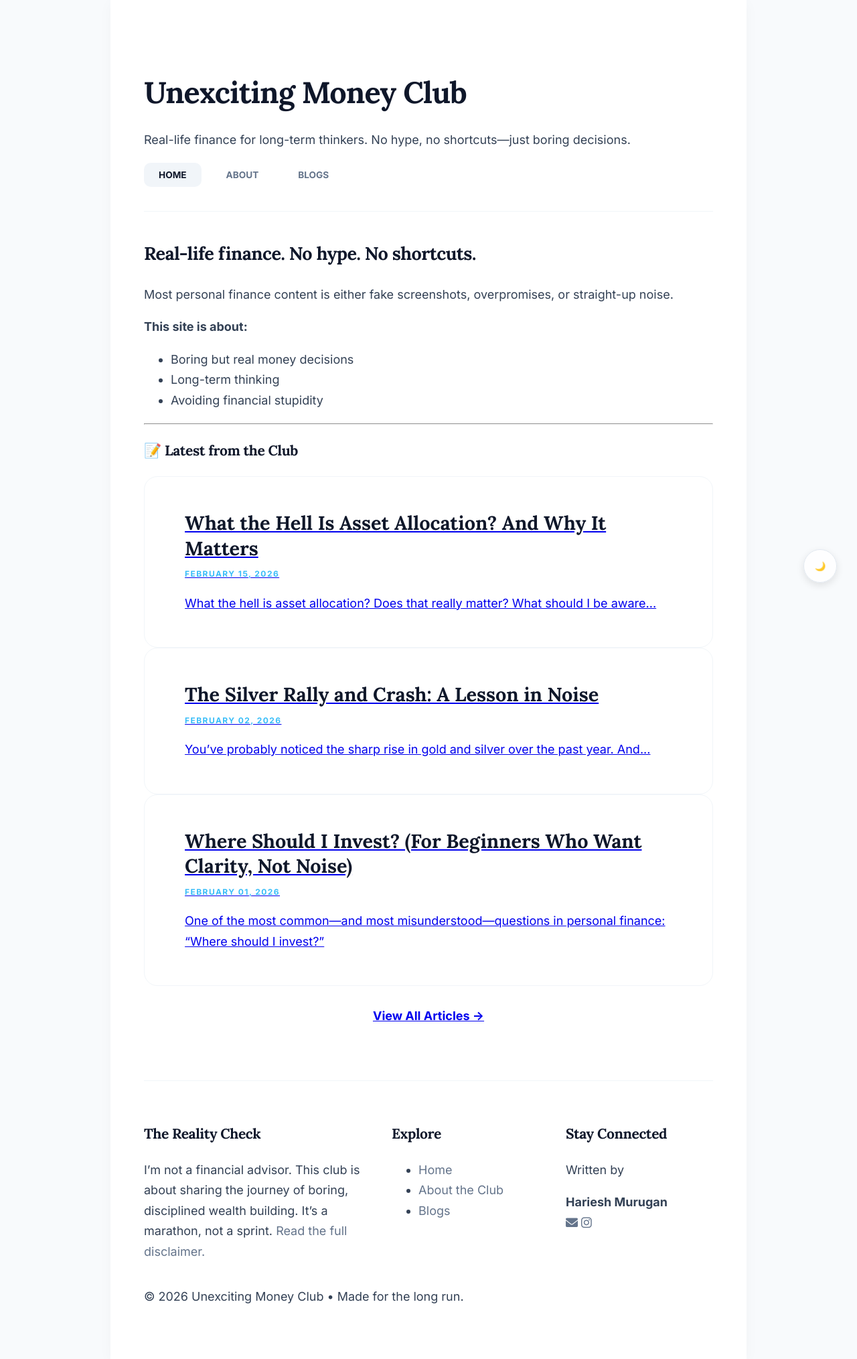
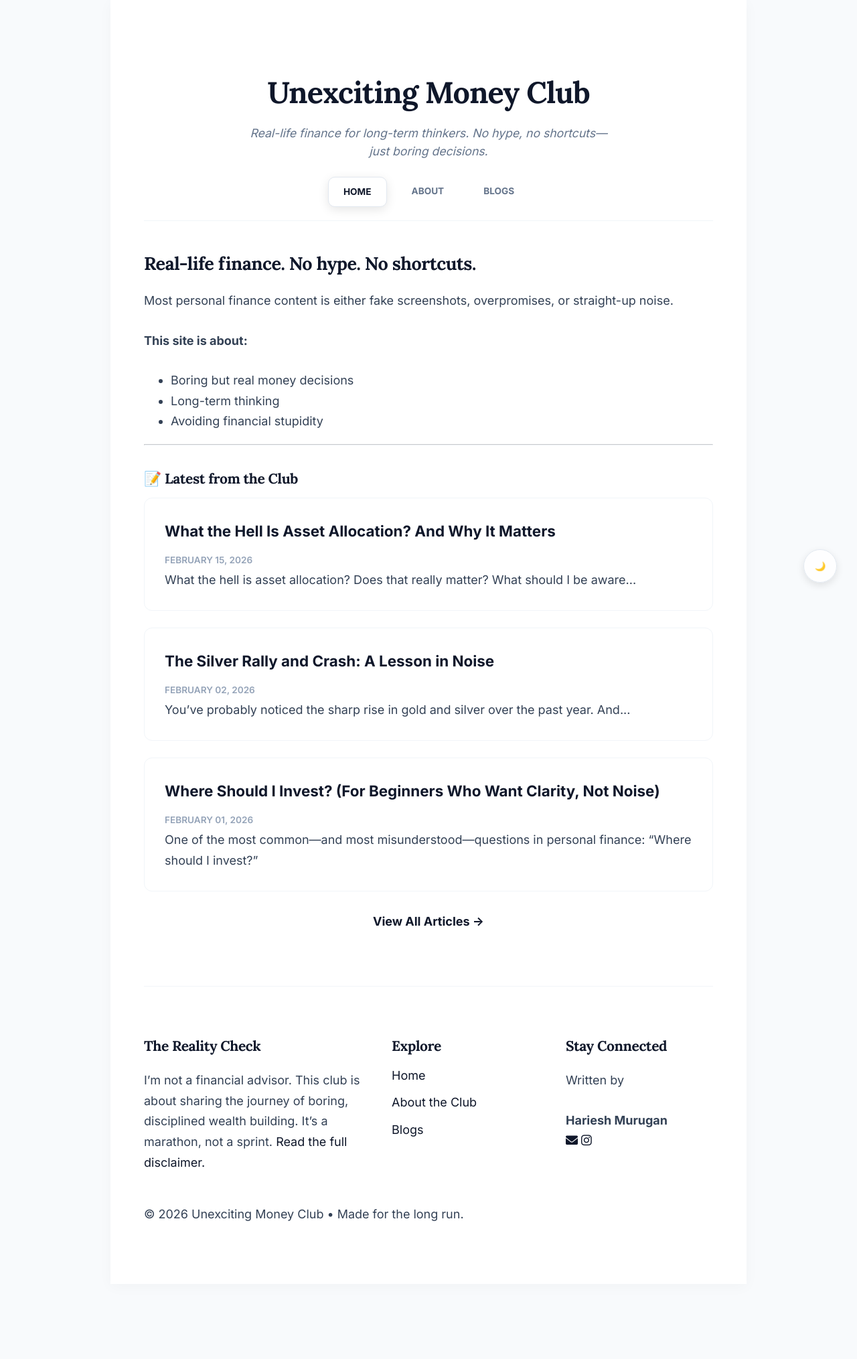
Before and after one commit to HarieshMK/HarieshMK.github.io, a Jekyll site: the page built from index.md, in a window 1280 px wide. Shown: the whole page at 67% size. Built offline with Jekyll 4.4.1, drawn with Linux system fonts in a browser that asks for light colours; after the commit the page ends 1917 px from its top, so only the background shows below that.

Commit message:
Update style.css

```diff
--- a/assets/css/style.css
+++ b/assets/css/style.css
@@ -1,4 +1,4 @@
-/* ===== 1. CORE STYLES & TYPOGRAPHY ===== */
+/* ===== 1. CORE STYLES & PREMIUM TYPOGRAPHY ===== */
 html { scroll-behavior: smooth; }
 body {
   background-color: #f8fafc;
@@ -8,7 +8,7 @@
   line-height: 1.7;
   margin: 0;
   padding: 0;
-  transition: all 0.3s ease;
+  transition: background-color 0.3s ease, color 0.3s ease;
 }
 .container {
   max-width: 850px;
@@ -17,118 +17,314 @@
   padding: 60px 50px;
   box-shadow: 0 4px 20px rgba(0,0,0,0.03);
 }
-h1, h2, h3, h4 {
+h1, h2, h3, h4, h5, h6 {
   font-family: 'Lora', serif;
   color: #0f172a;
   font-weight: 700;
   letter-spacing: -0.02em;
+  margin-top: 1.5em;
+  margin-bottom: 0.5em;
+}
+p { margin-bottom: 1.6em; }
+
+/* ===== 2. HEADER & NAVIGATION ===== */
+header {
+  text-align: center;
+  padding: 40px 0 20px 0;
+  border-bottom: 1px solid #f1f5f9;
+  margin-bottom: 40px;
+}
+header h1 { font-size: 2.8rem; margin: 0; }
+header h1 a { color: #0f172a; text-decoration: none; transition: color 0.3s ease; }
+header h1 a:hover { color: #38bdf8; }
+
+header .tagline {
+  color: #64748b;
+  font-size: 1.1rem;
+  font-style: italic;
+  margin: 10px auto 25px;
+  max-width: 550px;
+  line-height: 1.5;
 }
 
-/* ===== 2. HEADER & NAVIGATION ===== */
-header { text-align: left; padding: 40px 0; border-bottom: 1px solid #f1f5f9; margin-bottom: 40px; }
-header h1 { font-size: 2.8rem; margin: 0; }
-header h1 a { color: #0f172a; text-decoration: none; }
-
 #theme-toggle {
-  position: fixed; bottom: 30px; right: 30px;
+  position: fixed;
+  bottom: 30px;
+  right: 30px;
   background: rgba(255, 255, 255, 0.8);
   backdrop-filter: blur(8px);
   border: 1px solid #e2e8f0;
-  border-radius: 50%; width: 50px; height: 50px;
-  display: flex; align-items: center; justify-content: center;
-  cursor: pointer; z-index: 1000; box-shadow: 0 4px 12px rgba(0,0,0,0.1);
+  border-radius: 50%;
+  width: 50px;
+  height: 50px;
+  display: flex;
+  align-items: center;
+  justify-content: center;
+  cursor: pointer;
+  z-index: 1000;
+  box-shadow: 0 4px 12px rgba(0,0,0,0.1);
+  transition: all 0.3s ease;
 }
 
-.nav-list { list-style: none; padding: 0; margin: 20px 0 0 0; display: flex; gap: 15px; }
+.nav-list {
+  list-style: none;
+  padding: 0;
+  margin: 0;
+  display: flex;
+  justify-content: center;
+  gap: 15px;
+}
 .nav-list li a {
-  text-decoration: none; color: #64748b; font-weight: 700; font-size: 0.85rem;
-  text-transform: uppercase; padding: 10px 22px; border-radius: 10px; transition: all 0.3s ease;
+  text-decoration: none;
+  color: #64748b;
+  font-weight: 700;
+  font-size: 0.85rem;
+  text-transform: uppercase;
+  padding: 10px 22px;
+  border-radius: 10px;
+  transition: all 0.3s ease;
+  display: inline-block;
 }
-.nav-list li a.active { color: #0f172a !important; background: #f1f5f9 !important; }
 
-/* ===== 3. SPECIAL FEATURES (PROGRESS & DISCUSSIONS) ===== */
-.progress-container {
-  position: fixed; top: 10px; left: 50%; transform: translateX(-50%);
-  z-index: 2000; width: 90%; max-width: 850px; opacity: 0;
-  pointer-events: none; transition: opacity 0.4s ease;
+.nav-list li a:hover {
+  color: #38bdf8 !important;
+  background-color: rgba(56, 189, 248, 0.08) !important;
+  transform: translateY(-1px);
 }
+
+.nav-list li a.active {
+  color: #0f172a !important;
+  background: #ffffff !important;
+  box-shadow: 0 4px 15px rgba(0, 0, 0, 0.1) !important;
+  border: 1px solid #e2e8f0 !important;
+}
+
+/* ===== 3. BLOG CARDS & HOVER ===== */
+.post-card-link { display: block; text-decoration: none !important; color: inherit !important; margin-bottom: 25px; }
+.post-card, .home-card { padding: 30px; border: 1px solid #f1f5f9; border-radius: 12px; background: #fff; transition: all 0.3s ease; }
+.post-card-link:hover .post-card { transform: translateY(-4px); box-shadow: 0 12px 24px rgba(0,0,0,0.06); border-color: #38bdf8; }
+.post-card-link:hover .post-title { color: #38bdf8; }
+.post-title { font-size: 1.4rem; font-weight: 700; color: #0f172a; margin-bottom: 8px; display: block; transition: color 0.3s ease; }
+.post-date { font-size: 0.85rem; color: #94a3b8; font-weight: 600; text-transform: uppercase; }
+
+/* ===== 4. FOOTER SECTION (FIXED & RESTORED) ===== */
+footer {
+  margin-top: 80px;
+  padding-top: 40px;
+  border-top: 1px solid #f1f5f9;
+}
+
+.footer-grid {
+  display: grid;
+  grid-template-columns: 1.5fr 1fr 1fr;
+  gap: 40px;
+}
+
+.footer-col h4 {
+  font-size: 1.1rem;
+  margin-top: 0;
+  margin-bottom: 15px;
+  color: #0f172a;
+}
+
+.footer-col ul {
+  list-style: none;
+  padding: 0;
+  margin: 0;
+}
+
+.footer-col ul li {
+  margin-bottom: 10px;
+}
+
+.footer-col a {
+  text-decoration: none;
+  color: #64748b;
+  transition: color 0.2s;
+}
+
+.footer-col a:hover {
+  color: #38bdf8;
+}
+
+.back-to-blogs-container { display: flex !important; justify-content: center !important; margin: 50px 0 20px; }
+.back-link { font-weight: 700; color: #0f172a; text-decoration: none; border-bottom: 2px solid #38bdf8; padding-bottom: 4px; transition: all 0.2s ease; }
+.back-link:hover { color: #38bdf8; border-color: #0f172a; }
+
+/* ===== 5. POST NAVIGATION ===== */
+.post-nav { display: flex; justify-content: space-between; gap: 20px; margin: 40px 0; width: 100%; }
+.nav-link {
+  display: block;
+  text-decoration: none !important;
+  padding: 12px 15px !important;
+  border: 1px solid #f1f5f9;
+  border-radius: 12px;
+  background: #ffffff;
+  transition: all 0.3s ease;
+}
+.nav-link:hover { border-color: #38bdf8; transform: translateY(-2px); }
+.nav-label { font-size: 0.7rem; color: #94a3b8; text-transform: uppercase; display: block; margin-bottom: 2px; }
+.nav-title { font-weight: 700; color: #0f172a; font-size: 0.9rem; line-height: 1.3; display: block; }
+
+/* ===== 6. SUBTLE PROGRESS BAR ===== */
+.progress-container { position: fixed; top: 10px; left: 50%; transform: translateX(-50%); z-index: 2000; width: 90%; max-width: 850px; opacity: 0; pointer-events: none; transition: opacity 0.4s ease; }
 .progress-bar-track { width: 100%; height: 6px; background: rgba(0, 0, 0, 0.05); border-radius: 10px; overflow: hidden; }
 .progress-bar { height: 100%; background: #0ea5e9; width: 0%; transition: width 0.2s ease-out; }
-#cusdis_thread { width: 100% !important; margin-top: 50px; }
 
-/* ===== 4. FOOTER & BACK LINKS ===== */
-footer { margin-top: 80px; padding-top: 40px; border-top: 1px solid #f1f5f9; }
-.footer-grid { display: grid; grid-template-columns: 1.5fr 1fr 1fr; gap: 40px; }
-.footer-col h4 { font-size: 1.1rem; margin-top: 0; margin-bottom: 15px; color: #0f172a; }
-.footer-col a { text-decoration: none; color: #64748b; transition: color 0.2s; }
-.footer-col a:hover { color: #38bdf8 !important; }
+/* ===== 7. DARK MODE OVERRIDES ===== */
+.dark-theme body { background-color: #0b1120 !important; color: #e2e8f0 !important; }
+.dark-theme .container { background: #0f172a !important; }
 
-.back-link, .generic-link {
-  font-weight: 700; color: #0f172a; text-decoration: none;
-  border-bottom: 2px solid #38bdf8; padding-bottom: 4px; transition: 0.2s;
+/* Text Visibility */
+.dark-theme h1, .dark-theme h2, .dark-theme h3, .dark-theme h4,
+.dark-theme .post-title, .dark-theme .nav-title,
+.dark-theme header h1 a, .dark-theme .back-link,
+.dark-theme .footer-col h4, .dark-theme .generic-link {
+  color: #ffffff !important;
 }
 
-/* ===== 9. HORIZONTAL FOLDERS (SWIPEABLE) ===== */
+/* Nav Hover in Dark Mode */
+.dark-theme .nav-list li a:hover {
+  color: #38bdf8 !important;
+  background-color: rgba(56, 189, 248, 0.15) !important;
+}
+.dark-theme .nav-list li a.active {
+  background-color: #1e293b !important;
+  border-color: #334155 !important;
+  color: #ffffff !important;
+}
+
+/* Blog Cards Fix */
+.dark-theme .post-card, .dark-theme .home-card, .dark-theme .nav-link {
+  background-color: #1e293b !important;
+  border-color: #334155 !important;
+}
+
+/* NEWSLETTER DARK MODE */
+.dark-theme .ml-form-embedWrapper, .dark-theme .ml-form-embedBody { background: transparent !important; }
+.dark-theme .ml-form-embedBody h4, .dark-theme .ml-form-embedBody p { color: #ffffff !important; }
+.dark-theme .ml-form-embedBody input {
+  background-color: #ffffff !important;
+  color: #0f172a !important;
+}
+
+/* DISCUSSION BOX (CUSDIS) FIX */
+#cusdis_thread { width: 100% !important; overflow: hidden !important; }
+#cusdis_thread iframe { border: none !important; width: 100% !important; min-height: 350px; }
+
+/* ===== 8. GLOBAL LINK RESET (FIXES THE UGLY BLUE) ===== */
+a:not(.nav-list li a):not(.post-card-link) {
+  color: #0f172a; /* Same as your headings */
+  text-decoration: none;
+  transition: color 0.3s ease;
+}
+
+a:not(.nav-list li a):not(.post-card-link):hover {
+  color: #38bdf8; /* Turns Sky Blue on hover */
+}
+
+/* Ensure these links are white in Dark Mode */
+.dark-theme a:not(.nav-list li a):not(.post-card-link) {
+  color: #ffffff !important;
+}
+
+/* MOBILE RESPONSIVENESS */
+@media (max-width: 768px) {
+  .post-nav { flex-direction: column; }
+  .footer-grid { grid-template-columns: 1fr; gap: 30px; }
+}
+/* ===== 9. FOLDER LAYOUT STYLES ===== */
+.category-section {
+  margin-bottom: 50px;
+}
 .folder-grid {
-  display: flex !important; flex-direction: row !important;
-  overflow-x: auto !important; gap: 12px !important;
-  padding: 10px 0 30px 0 !important; scrollbar-width: none;
+  display: grid;
+  grid-template-columns: repeat(auto-fit, minmax(200px, 1fr));
+  gap: 20px;
+  margin-top: 20px;
 }
-.folder-grid::-webkit-scrollbar { display: none; }
 .folder-card {
-  flex: 0 0 250px; background: #ffffff; border: 1px solid #eef2f6 !important;
-  border-radius: 12px; padding: 14px 20px; display: flex; align-items: center; gap: 12px;
-  text-decoration: none !important; transition: 0.2s;
+  background: #ffffff;
+  border: 1px solid #e2e8f0;
+  border-radius: 15px;
+  padding: 20px;
+  display: flex;
+  align-items: center;
+  gap: 15px;
+  transition: all 0.3s ease;
 }
-.folder-card:hover { border-color: #38bdf8 !important; transform: translateY(-2px); }
+.folder-card:hover {
+  border-color: #38bdf8;
+  transform: translateY(-3px);
+  box-shadow: 0 10px 20px rgba(0,0,0,0.05);
+}
+.folder-icon {
+  font-size: 1.5rem;
+}
+.folder-name {
+  display: block;
+  font-weight: 700;
+  color: #0f172a;
+  font-size: 0.95rem;
+}
+.folder-count {
+  font-size: 0.75rem;
+  color: #94a3b8;
+  text-transform: uppercase;
+  letter-spacing: 0.05em;
+}
 
-/* ===== 10. PREMIUM EDITORIAL LIST (THE BIG FIX) ===== */
-.playlist-group { margin-top: 60px !important; }
-.category-header {
-  display: flex; justify-content: space-between; align-items: center;
-  border-bottom: 1px solid #f1f5f9; margin-bottom: 30px; padding-bottom: 15px;
+/* Dark Mode support for Folders */
+.dark-theme .folder-card {
+  background: #1e293b !important;
+  border-color: #334155 !important;
 }
-.category-title { margin: 0; font-size: 1.5rem; color: #94a3b8; }
+.dark-theme .folder-name {
+  color: #ffffff !important;
+}
+/* ===== 10. PREMIUM POLISH & DARK MODE REFINEMENT ===== */
 
-.premium-post-wrapper { text-decoration: none !important; display: block; margin-bottom: 30px; }
+/* Soften the lines */
+hr, .playlist-group div {
+  border-color: rgba(226, 232, 240, 0.5) !important;
+}
 
-.post-card {
-  /* THE FIX: MASSIVE INTERNAL PADDING */
-  padding: 50px 60px !important;
-  background: #ffffff !important;
-  border: 1px solid #f1f5f9 !important;
-  border-radius: 20px !important;
-  display: flex; flex-direction: column;
-  transition: all 0.4s cubic-bezier(0.165, 0.84, 0.44, 1);
+/* Fix Folder Grid Spacing */
+.category-section span {
+  margin-bottom: 20px !important;
+  opacity: 0.8;
 }
-.post-card:hover { transform: translateY(-5px); box-shadow: 0 20px 40px rgba(0,0,0,0.05); border-color: #38bdf8 !important; }
 
-.post-title {
-  font-size: 1.8rem !important; font-family: 'Lora', serif;
-  color: #0f172a; margin: 0 0 10px 0 !important; line-height: 1.3;
+/* Smooth out the Folder Cards */
+.folder-card {
+  box-shadow: 0 4px 6px -1px rgba(0, 0, 0, 0.02), 0 2px 4px -1px rgba(0, 0, 0, 0.01);
+  border: 1px solid #eef2f6 !important;
 }
-.post-date {
-  font-size: 0.75rem; color: #38bdf8; font-weight: 800;
-  text-transform: uppercase; letter-spacing: 0.12em; margin-bottom: 18px; display: block;
+
+/* Section Top Link Polish */
+a[href^="#"] {
+  font-size: 0.75rem !important;
+  font-weight: 600 !important;
+  letter-spacing: 0.02em;
+  opacity: 0.6;
+  transition: opacity 0.2s;
 }
-.post-summary { font-size: 1.1rem; color: #475569; line-height: 1.8; margin: 0; }
+a[href^="#"]:hover {
+  opacity: 1;
+}
 
-/* ===== 11. DARK MODE OVERRIDES ===== */
-.dark-theme body { background-color: #0b1120 !important; color: #e2e8f0 !important; }
-.dark-theme .container { background: #0f172a !important; }
-.dark-theme h1, .dark-theme h2, .dark-theme h3, .dark-theme h4,
-.dark-theme .post-title, .dark-theme .folder-name, .dark-theme .footer-col h4,
-.dark-theme .back-link { color: #ffffff !important; }
+/* DARK MODE SPECIFIC REFINEMENTS */
+.dark-theme .folder-card,
+.dark-theme .post-card {
+  border: 1px solid rgba(255, 255, 255, 0.1) !important; /* Subtle border instead of bright white */
+  background: #111827 !important; /* Slightly deeper than the container */
+}
 
-.dark-theme .post-card { background: rgba(255, 255, 255, 0.03) !important; border-color: rgba(255, 255, 255, 0.08) !important; }
-.dark-theme .post-summary { color: #94a3b8 !important; }
-.dark-theme .folder-card { background: #1e293b !important; border-color: #334155 !important; }
-.dark-theme .category-header { border-bottom-color: rgba(255,255,255,0.05); }
+.dark-theme hr,
+.dark-theme .playlist-group div {
+  border-color: rgba(255, 255, 255, 0.05) !important;
+}
 
-/* MOBILE */
-@media (max-width: 768px) {
-  .container { padding: 40px 20px; }
-  .post-card { padding: 30px !important; }
-  .post-title { font-size: 1.5rem !important; }
-  .footer-grid { grid-template-columns: 1fr; }
+.dark-theme .folder-name {
+  color: #f1f5f9 !important;
 }
```
